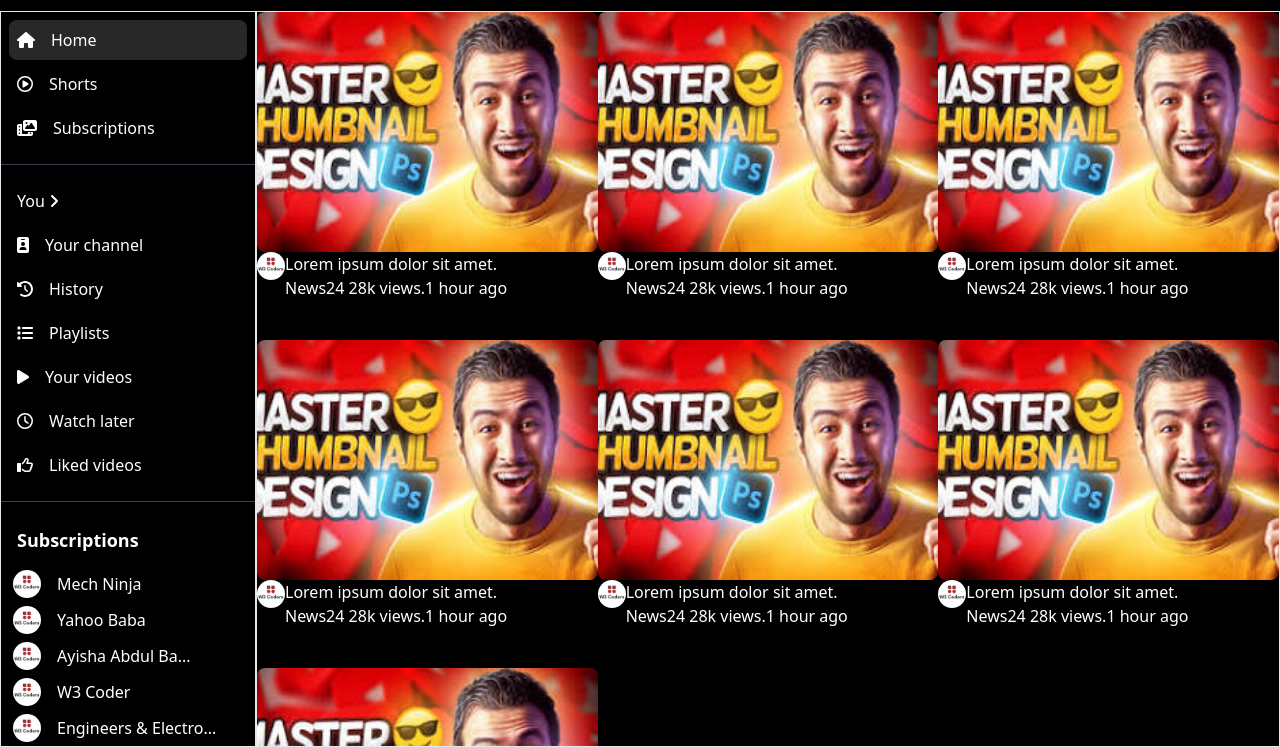
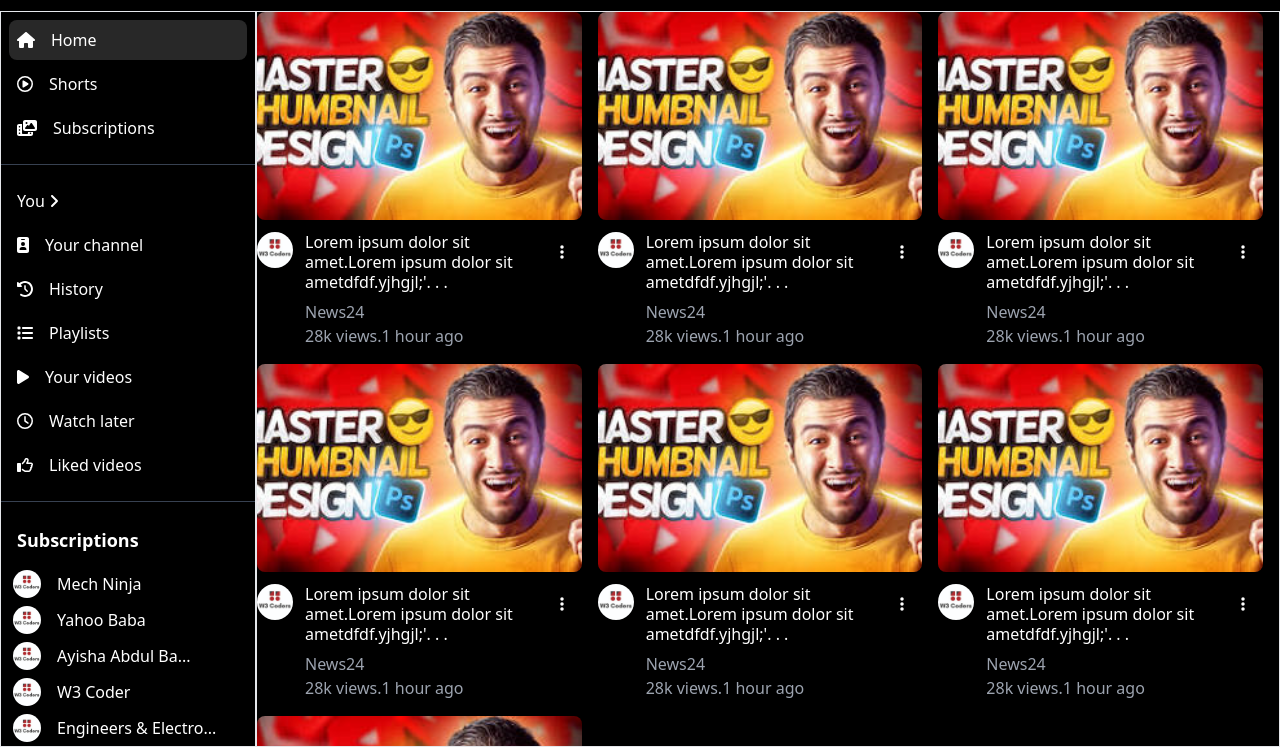
Before and after one commit to tutuldev/youtube_home_page_design_with_tailwind, a website built with Vite: page index.html in a window 1280 px wide. Shown: the part 53-800 px from the top of the page. Built offline with nearby package versions, Linux system fonts and the light colour scheme.

Commit message:
fixed main content issue

```diff
--- a/index.html
+++ b/index.html
@@ -99,124 +99,163 @@
     </div>
 
 
-
-
-
-
-
-
-
   </div>
    </div>
-   <div class="content border   flex-1 overflow-auto  mb-16">
+   <div class="content border flex-1 overflow-auto  mb-16">
      <!-- video selction  -->
- <div class="video-section flex flex-wrap">
+ <div class="video-section pr-4 grid grid-cols-3 gap-4 w-full">
   <!-- items start  -->
-  <div class="item basis-1/3">
-    <img src="img/thamble.jpg" alt="" class="w-96 h-60 rounded-lg">
-    <div class="title-section flex">
-        <div class="cnl-logo">
-            <img src="img/w3.jpg" class="rounded-full w-7 h-7  " alt="">
+
+  <div class="item basis-1/3 ">
+    <img src="img/thamble.jpg" alt="" class="w-full h-52 rounded-lg">
+    <div class="title-section  flex  mt-3">
+        <div class="cnl-logo   pr-3">
+            <img src="img/w3.jpg" class="rounded-full w-9 h-9 " alt="">
         </div>
-        <div class="video-tile pb-10">
-          <h2>Lorem ipsum dolor sit amet.</h2>
+        <div class="video-tile  flex-1 ">
+          <h2 class="pb-2 leading-5	">Lorem ipsum dolor sit amet.Lorem ipsum dolor sit ametdfdf.yjhgjl;'. . .</h2>
+      <!-- video details  -->
+       <div class="text-gray-400">
             <!-- changel name   -->
-           <span>News24</span>
+            <span>News24</span><br>
             <!-- view and published date -->
              <span>28k views.</span><span>1 hour ago</span>
        </div>
         </div>
+        <div class="video-3dot ">
+            <i class="fa-solid fa-ellipsis-vertical hover:bg-[#121212] p-3 w-4 rounded-full"></i>
         </div>
-  <div class="item basis-1/3">
-    <img src="img/thamble.jpg" alt="" class="w-96 h-60 rounded-lg">
-    <div class="title-section flex">
-        <div class="cnl-logo">
-            <img src="img/w3.jpg" class="rounded-full w-7 h-7  " alt="">
     </div>
-        <div class="video-tile pb-10">
-          <h2>Lorem ipsum dolor sit amet.</h2>
+  </div>
+  <div class="item basis-1/3 ">
+    <img src="img/thamble.jpg" alt="" class="w-full h-52 rounded-lg">
+    <div class="title-section  flex  mt-3">
+        <div class="cnl-logo   pr-3">
+            <img src="img/w3.jpg" class="rounded-full w-9 h-9 " alt="">
+        </div>
+        <div class="video-tile  flex-1 ">
+          <h2 class="pb-2 leading-5	">Lorem ipsum dolor sit amet.Lorem ipsum dolor sit ametdfdf.yjhgjl;'. . .</h2>
+      <!-- video details  -->
+       <div class="text-gray-400">
             <!-- changel name   -->
-           <span>News24</span>
+            <span>News24</span><br>
             <!-- view and published date -->
              <span>28k views.</span><span>1 hour ago</span>
        </div>
         </div>
+        <div class="video-3dot ">
+            <i class="fa-solid fa-ellipsis-vertical hover:bg-[#121212] p-3 w-4 rounded-full"></i>
         </div>
-  <div class="item basis-1/3">
-    <img src="img/thamble.jpg" alt="" class="w-96 h-60 rounded-lg">
-    <div class="title-section flex">
-        <div class="cnl-logo">
-            <img src="img/w3.jpg" class="rounded-full w-7 h-7  " alt="">
     </div>
-        <div class="video-tile pb-10">
-          <h2>Lorem ipsum dolor sit amet.</h2>
+  </div>
+  <div class="item basis-1/3 ">
+    <img src="img/thamble.jpg" alt="" class="w-full h-52 rounded-lg">
+    <div class="title-section  flex  mt-3">
+        <div class="cnl-logo   pr-3">
+            <img src="img/w3.jpg" class="rounded-full w-9 h-9 " alt="">
+        </div>
+        <div class="video-tile  flex-1 ">
+          <h2 class="pb-2 leading-5	">Lorem ipsum dolor sit amet.Lorem ipsum dolor sit ametdfdf.yjhgjl;'. . .</h2>
+      <!-- video details  -->
+       <div class="text-gray-400">
             <!-- changel name   -->
-           <span>News24</span>
+            <span>News24</span><br>
             <!-- view and published date -->
              <span>28k views.</span><span>1 hour ago</span>
        </div>
         </div>
+        <div class="video-3dot ">
+            <i class="fa-solid fa-ellipsis-vertical hover:bg-[#121212] p-3 w-4 rounded-full"></i>
         </div>
-  <div class="item basis-1/3">
-    <img src="img/thamble.jpg" alt="" class="w-96 h-60 rounded-lg">
-    <div class="title-section flex">
-        <div class="cnl-logo">
-            <img src="img/w3.jpg" class="rounded-full w-7 h-7  " alt="">
     </div>
-        <div class="video-tile pb-10">
-          <h2>Lorem ipsum dolor sit amet.</h2>
+  </div>
+  <div class="item basis-1/3 ">
+    <img src="img/thamble.jpg" alt="" class="w-full h-52 rounded-lg">
+    <div class="title-section  flex  mt-3">
+        <div class="cnl-logo   pr-3">
+            <img src="img/w3.jpg" class="rounded-full w-9 h-9 " alt="">
+        </div>
+        <div class="video-tile  flex-1 ">
+          <h2 class="pb-2 leading-5	">Lorem ipsum dolor sit amet.Lorem ipsum dolor sit ametdfdf.yjhgjl;'. . .</h2>
+      <!-- video details  -->
+       <div class="text-gray-400">
             <!-- changel name   -->
-           <span>News24</span>
+            <span>News24</span><br>
             <!-- view and published date -->
              <span>28k views.</span><span>1 hour ago</span>
        </div>
         </div>
+        <div class="video-3dot ">
+            <i class="fa-solid fa-ellipsis-vertical hover:bg-[#121212] p-3 w-4 rounded-full"></i>
         </div>
-  <div class="item basis-1/3">
-    <img src="img/thamble.jpg" alt="" class="w-96 h-60 rounded-lg">
-    <div class="title-section flex">
-        <div class="cnl-logo">
-            <img src="img/w3.jpg" class="rounded-full w-7 h-7  " alt="">
     </div>
-        <div class="video-tile pb-10">
-          <h2>Lorem ipsum dolor sit amet.</h2>
+  </div>
+  <div class="item basis-1/3 ">
+    <img src="img/thamble.jpg" alt="" class="w-full h-52 rounded-lg">
+    <div class="title-section  flex  mt-3">
+        <div class="cnl-logo   pr-3">
+            <img src="img/w3.jpg" class="rounded-full w-9 h-9 " alt="">
+        </div>
+        <div class="video-tile  flex-1 ">
+          <h2 class="pb-2 leading-5	">Lorem ipsum dolor sit amet.Lorem ipsum dolor sit ametdfdf.yjhgjl;'. . .</h2>
+      <!-- video details  -->
+       <div class="text-gray-400">
             <!-- changel name   -->
-           <span>News24</span>
+            <span>News24</span><br>
             <!-- view and published date -->
              <span>28k views.</span><span>1 hour ago</span>
        </div>
         </div>
+        <div class="video-3dot ">
+            <i class="fa-solid fa-ellipsis-vertical hover:bg-[#121212] p-3 w-4 rounded-full"></i>
         </div>
-  <div class="item basis-1/3">
-    <img src="img/thamble.jpg" alt="" class="w-96 h-60 rounded-lg">
-    <div class="title-section flex">
-        <div class="cnl-logo">
-            <img src="img/w3.jpg" class="rounded-full w-7 h-7  " alt="">
     </div>
-        <div class="video-tile pb-10">
-          <h2>Lorem ipsum dolor sit amet.</h2>
+  </div>
+  <div class="item basis-1/3 ">
+    <img src="img/thamble.jpg" alt="" class="w-full h-52 rounded-lg">
+    <div class="title-section  flex  mt-3">
+        <div class="cnl-logo   pr-3">
+            <img src="img/w3.jpg" class="rounded-full w-9 h-9 " alt="">
+        </div>
+        <div class="video-tile  flex-1 ">
+          <h2 class="pb-2 leading-5	">Lorem ipsum dolor sit amet.Lorem ipsum dolor sit ametdfdf.yjhgjl;'. . .</h2>
+      <!-- video details  -->
+       <div class="text-gray-400">
             <!-- changel name   -->
-           <span>News24</span>
+            <span>News24</span><br>
             <!-- view and published date -->
              <span>28k views.</span><span>1 hour ago</span>
        </div>
         </div>
+        <div class="video-3dot ">
+            <i class="fa-solid fa-ellipsis-vertical hover:bg-[#121212] p-3 w-4 rounded-full"></i>
         </div>
-  <div class="item basis-1/3">
-    <img src="img/thamble.jpg" alt="" class="w-96 h-60 rounded-lg">
-    <div class="title-section flex">
-        <div class="cnl-logo">
-            <img src="img/w3.jpg" class="rounded-full w-7 h-7  " alt="">
     </div>
-        <div class="video-tile pb-10">
-          <h2>Lorem ipsum dolor sit amet.</h2>
+  </div>
+  <div class="item basis-1/3 ">
+    <img src="img/thamble.jpg" alt="" class="w-full h-52 rounded-lg">
+    <div class="title-section  flex  mt-3">
+        <div class="cnl-logo   pr-3">
+            <img src="img/w3.jpg" class="rounded-full w-9 h-9 " alt="">
+        </div>
+        <div class="video-tile  flex-1 ">
+          <h2 class="pb-2 leading-5	">Lorem ipsum dolor sit amet.Lorem ipsum dolor sit ametdfdf.yjhgjl;'. . .</h2>
+      <!-- video details  -->
+       <div class="text-gray-400">
             <!-- changel name   -->
-           <span>News24</span>
+            <span>News24</span><br>
             <!-- view and published date -->
              <span>28k views.</span><span>1 hour ago</span>
        </div>
         </div>
+        <div class="video-3dot ">
+            <i class="fa-solid fa-ellipsis-vertical hover:bg-[#121212] p-3 w-4 rounded-full"></i>
         </div>
+    </div>
+  </div>
+
+
+
 
 
   <!-- end items  -->
```
Lines whose indentation alone changed are shown as unchanged.
